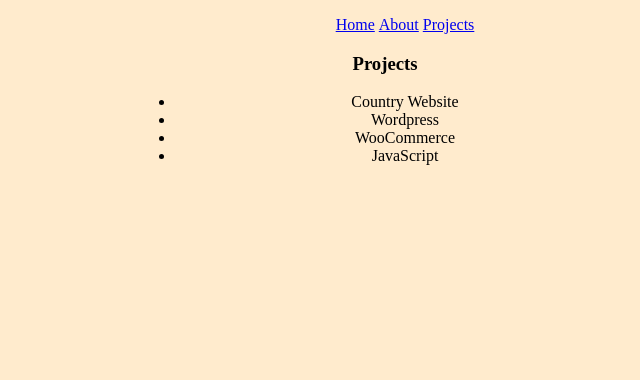
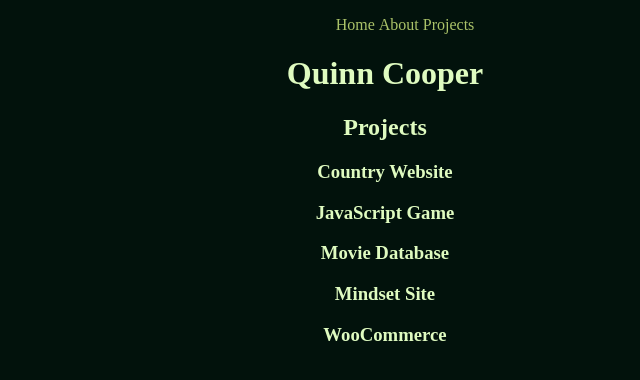
Before and after one commit to quinn-cooper/landing-page, a plain HTML site: page index.html in a window 1280 px wide. Shown: the whole page, without its empty margins (255-895 px from the left). Drawn offline with Linux system fonts and the light colour scheme.

Commit message:
added link states and their colors and removed underline, changed text color and background color in body, added h1, added section and h2 for projects header, included articles for each project.

```diff
--- a/index.html
+++ b/index.html
@@ -25,17 +25,32 @@
 
     <main>
 
+        <h1>Quinn Cooper</h1>
 
         <section>
-            <h3>Projects</h3>
-            <p>
-            <ul class="projects">
-                <li>Country Website</li>
-                <li>Wordpress</li>
-                <li>WooCommerce</li>
-                <li>JavaScript</li>
-            </ul>
-            </p>
+            <h2>Projects</h2>
+
+            <article>
+                <h3>Country Website</h3>
+            </article>
+
+            <article>
+                <h3>JavaScript Game</h3>
+            </article>
+
+            <article>
+                <h3>Movie Database</h3>
+            </article>
+
+            <article>
+                <h3>Mindset Site</h3>
+            </article>
+
+            <article>
+                <h3>WooCommerce</h3>
+            </article>
+
+
         </section>
 
     </main>
--- a/styles/landingpage.css
+++ b/styles/landingpage.css
@@ -1,11 +1,11 @@
 html {
-box-sizing: border-box;
+    box-sizing: border-box;
 }
 
 *,
 *:before,
 *:after {
-box-sizing: inherit;
+    box-sizing: inherit;
 }
 
 
@@ -13,9 +13,34 @@ body {
     text-align: center;
     margin: 0 auto;
     max-width: 31.25rem;
-    background-color: blanchedalmond;
+    color: #DFFBC0;
+    background-color: #02120c;
 }
 
 nav li {
-	display: inline-block;
+    display: inline-block;
 }
+
+/* Unvisited link */
+a:link {
+    color: #abc369;
+    text-decoration: none;
+}
+
+/* Visited link */
+a:visited {
+    color: rgb(255, 255, 255);
+    text-decoration: none;
+}
+
+/* Mouse over link */
+a:hover {
+    color: #F39B49;
+    text-decoration: none;
+}
+
+/* Selected link */
+a:active {
+    color: #F39B49;
+    text-decoration: none;
+}
```
